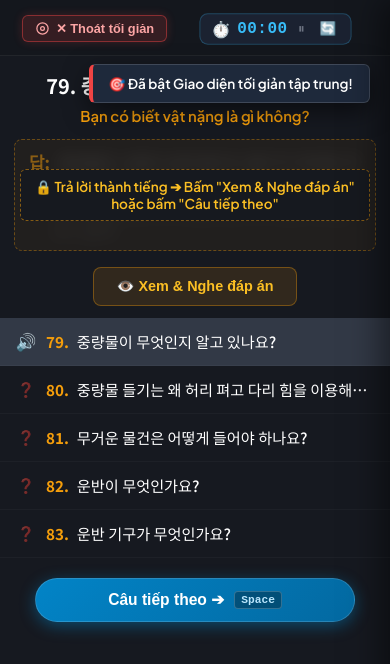
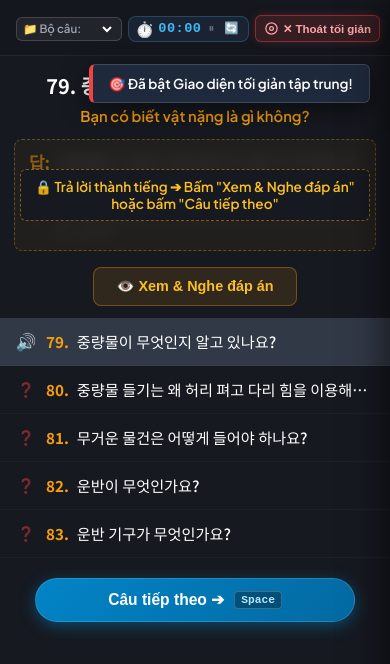
Before and after one commit to okngay8-ux/datt, a website: page public/index.html in a window 390 px wide. Both pictures are taken after a click on the button "🎯 Giao diện tối giản". Drawn offline with Linux system fonts and the light colour scheme; no server answers.

Commit message:
Hien thi bo chon bo cau trong giao dien toi gian

```diff
--- a/public/style.css
+++ b/public/style.css
@@ -123,8 +123,19 @@ body.minimal-mode .app-header {
 }
 
 body.minimal-mode .header-center {
+  display: flex;
+  align-items: center;
+  justify-content: center;
+  gap: 16px;
   flex: 1;
-  justify-content: center;
+}
+
+body.minimal-mode .set-picker-box {
+  display: flex !important;
+  background: rgba(255, 255, 255, 0.05);
+  border: 1px solid rgba(255, 255, 255, 0.15);
+  padding: 4px 10px;
+  border-radius: 6px;
 }
 
 body.minimal-mode #examTimerBox {
@@ -1706,26 +1717,76 @@ body.dark-theme {
 /* Complete Mobile Responsive Styling */
 @media (max-width: 680px) {
   body.minimal-mode .app-header {
+    display: flex;
     flex-wrap: nowrap;
+    justify-content: space-between;
+    align-items: center;
+    gap: 6px;
     padding-top: calc(env(safe-area-inset-top, 0px) + 12px);
     padding-bottom: 10px;
-    padding-left: calc(env(safe-area-inset-left, 0px) + 14px);
-    padding-right: calc(env(safe-area-inset-right, 0px) + 14px);
+    padding-left: calc(env(safe-area-inset-left, 0px) + 10px);
+    padding-right: calc(env(safe-area-inset-right, 0px) + 10px);
     min-height: calc(56px + env(safe-area-inset-top, 0px));
     height: auto;
+    box-sizing: border-box;
+  }
+  body.minimal-mode .header-center {
+    order: 1;
+    display: flex;
     align-items: center;
-    box-sizing: border-box;
-  }
-  body.minimal-mode .header-center {
+    gap: 6px;
+    flex: 1;
+    min-width: 0;
+    margin: 0;
+  }
+  body.minimal-mode .set-picker-box {
+    display: flex !important;
+    align-items: center;
+    flex: 1;
+    min-width: 0;
+    max-width: 170px;
+    background: rgba(255, 255, 255, 0.06);
+    border: 1px solid rgba(255, 255, 255, 0.15);
+    padding: 3px 6px;
+    border-radius: 6px;
+  }
+  body.minimal-mode .set-picker-label {
+    font-size: 0.72rem;
+    white-space: nowrap;
+  }
+  body.minimal-mode .header-set-select {
+    font-size: 0.75rem;
+    font-weight: 700;
+    color: #fff;
+    width: 100%;
+    min-width: 0;
+    text-overflow: ellipsis;
+  }
+  body.minimal-mode #examTimerBox {
+    display: inline-flex !important;
+    padding: 2px 6px;
+    gap: 4px;
+    font-size: 0.775rem;
+    flex-shrink: 0;
+    transform: none;
+  }
+  body.minimal-mode .timer-digits {
+    font-size: 0.85rem;
+    min-width: 36px;
+  }
+  body.minimal-mode .btn-timer-icon {
+    font-size: 0.72rem;
+    padding: 1px 3px;
+  }
+  body.minimal-mode .header-right {
     order: 2;
-    width: auto;
-    margin: 0;
-  }
-  body.minimal-mode .set-picker-box {
-    display: none;
-  }
-  body.minimal-mode .header-right {
-    margin-left: auto;
+    margin-left: 0;
+    flex-shrink: 0;
+  }
+  body.minimal-mode .btn-header-minimal {
+    padding: 5px 8px;
+    font-size: 0.72rem;
+    gap: 4px;
   }
   body.minimal-mode .stage-card {
     padding: 16px 14px 12px;
```
